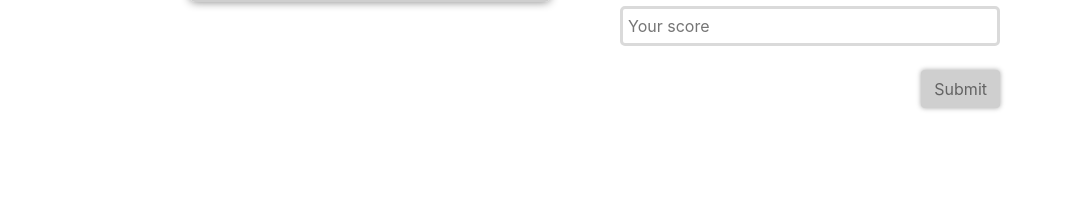
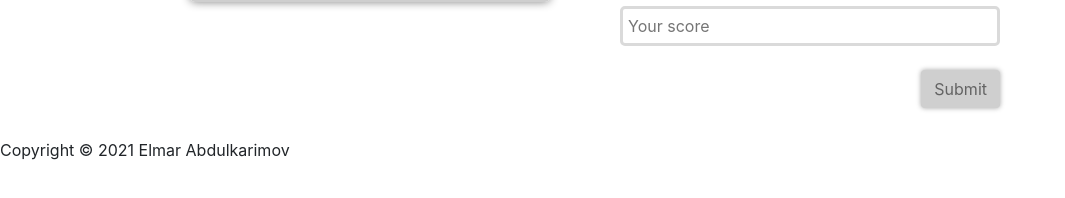
Before and after one commit to elmar8287/leaderboard, a website built with webpack: page src/index.html in a window 1280 px wide. Shown: the part 282-480 px from the top of the page, without its empty margins (0-1065 px from the left). Built offline with nearby package versions, Linux system fonts and the light colour scheme; no server answers.

Commit message:
Add footer section

```diff
--- a/src/index.html
+++ b/src/index.html
@@ -36,6 +36,9 @@
       </form>
     </section>
   </main>
+  <footer>
+    <p>Copyright © 2021 Elmar Abdulkarimov </p>
+  </footer>
   <script type='module' src="./index.js"></script>
 </body>
 
```
